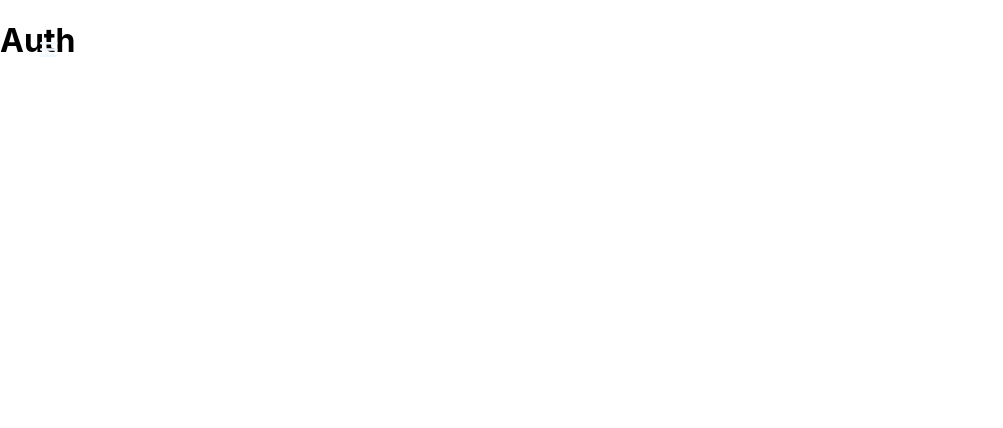
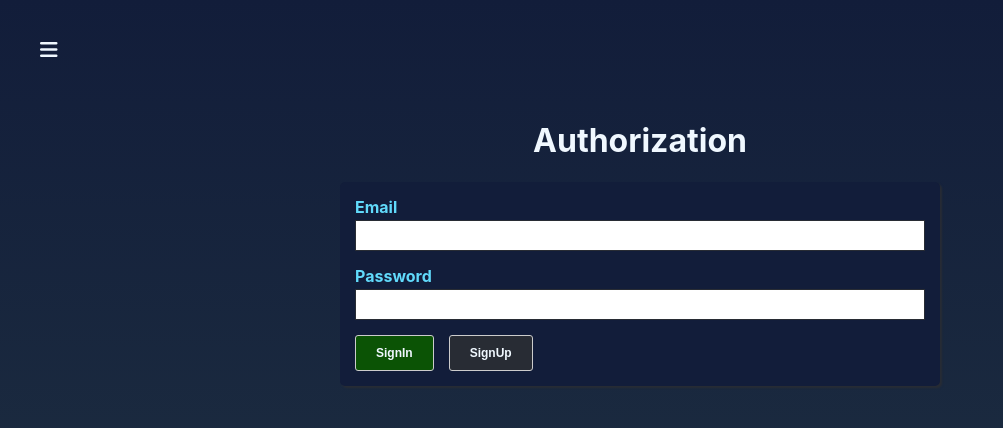
Before and after one commit to RomanDubinin/ReactSandbox, a React (Create React App) app in the folder quiz-app/: page /auth in a window 1280 px wide. Shown: the top 428 px of the page, without its empty margins (0-1003 px from the left). Built offline with nearby package versions, Linux system fonts and the light colour scheme.

Commit message:
authorization page without logic

```diff
--- /dev/null
+++ b/quiz-app/src/Auth/Auth.css
@@ -0,0 +1,26 @@
+.Auth {
+    display: flex;
+    justify-content: center;
+    padding-top: 100px;
+    flex-grow: 1;
+    width: 100%;
+    background: linear-gradient(180deg, #121d3a 0%, #213443 100%);
+}
+
+.Auth > div {
+    width: 100%;
+    max-width: 600px;
+    padding: 0 20px;
+}
+
+.Auth h1 {
+    color: #F0F8FF;
+    text-align: center;
+}
+
+.AuthForm {
+    background: #121d3a;
+    box-shadow: 2px 2px 2px #282c34;
+    padding: 15px;
+    border-radius: 5px;
+}
--- a/quiz-app/src/Auth/Auth.js
+++ b/quiz-app/src/Auth/Auth.js
@@ -1,10 +1,43 @@
 import React from "react";
+import Button from "../UI/Button/Button";
+import Input from "../UI/Input/Input";
+import './Auth.css'
 
 export default class Auth extends React.Component{
+    loginHandler = () => {
+
+    };
+    registerHandler = () => {
+
+    };
+    submitHandler = (event) => {
+        event.preventDefault();
+    };
+
     render() {
         return (
-            <div>
-                <h1>Auth</h1>
+            <div className={'Auth'}>
+                <div>
+                    <h1>Authorization</h1>
+
+                    <form onSubmit={this.submitHandler} className={'AuthForm'}>
+                        <Input inputType='text' label='Email'/>
+                        <Input inputType='text' label='Password'/>
+
+                        <Button
+                            buttonType='success'
+                            onClick={this.loginHandler}
+                        >
+                            SignIn
+                        </Button>
+                        <Button
+                            buttonType='primary'
+                            onClick={this.registerHandler}
+                        >
+                            SignUp
+                        </Button>
+                    </form>
+                </div>
             </div>
         );
     }
--- /dev/null
+++ b/quiz-app/src/UI/Input/Input.css
@@ -0,0 +1,33 @@
+.Input {
+    margin-bottom: 15px;
+
+}
+
+.Input label{
+    margin-bottom: 3px;
+    padding: 0;
+    display: block;
+    font-weight: bold;
+    color: #61dafb;
+}
+
+.Input input{
+    display: block;
+    box-sizing: border-box;
+    border: 1px solid #282c34;
+    padding: 7px;
+    margin: 0 0 5px;
+    width: 100%;
+    outline: none;
+    transition: all 0.3s ease-in-out;
+}
+
+.Input span{
+    color: #9a0d13;
+    font-size: 12px;
+    font-weight: bold;
+}
+
+.Input.Invalid label{
+    color: #9a0d13;
+}
--- /dev/null
+++ b/quiz-app/src/UI/Input/Input.js
@@ -0,0 +1,29 @@
+import React from "react";
+import './Input.css'
+
+const IsInvalid = ({valid, touched, shouldValidate}) => {
+    return !valid && shouldValidate && touched;
+};
+
+const Input = (props) =>{
+    const inputType = props.inputType || 'text';
+    const cls = ['Input'];
+    const htmlFor = `${inputType}-${Math.random()}`;
+    if (IsInvalid(props))
+        cls.push('Invalid')
+    return(
+        <div className={cls.join(' ')}>
+            <label htmlFor={htmlFor}>{props.label}</label>
+            <input
+                type={inputType}
+                id={htmlFor}
+                value={props.value}
+                onChange={props.onChange}
+            />
+
+            {IsInvalid(props) ? <span>{props.errorMessage}</span> : null}
+        </div>
+    )
+};
+
+export default Input
```
